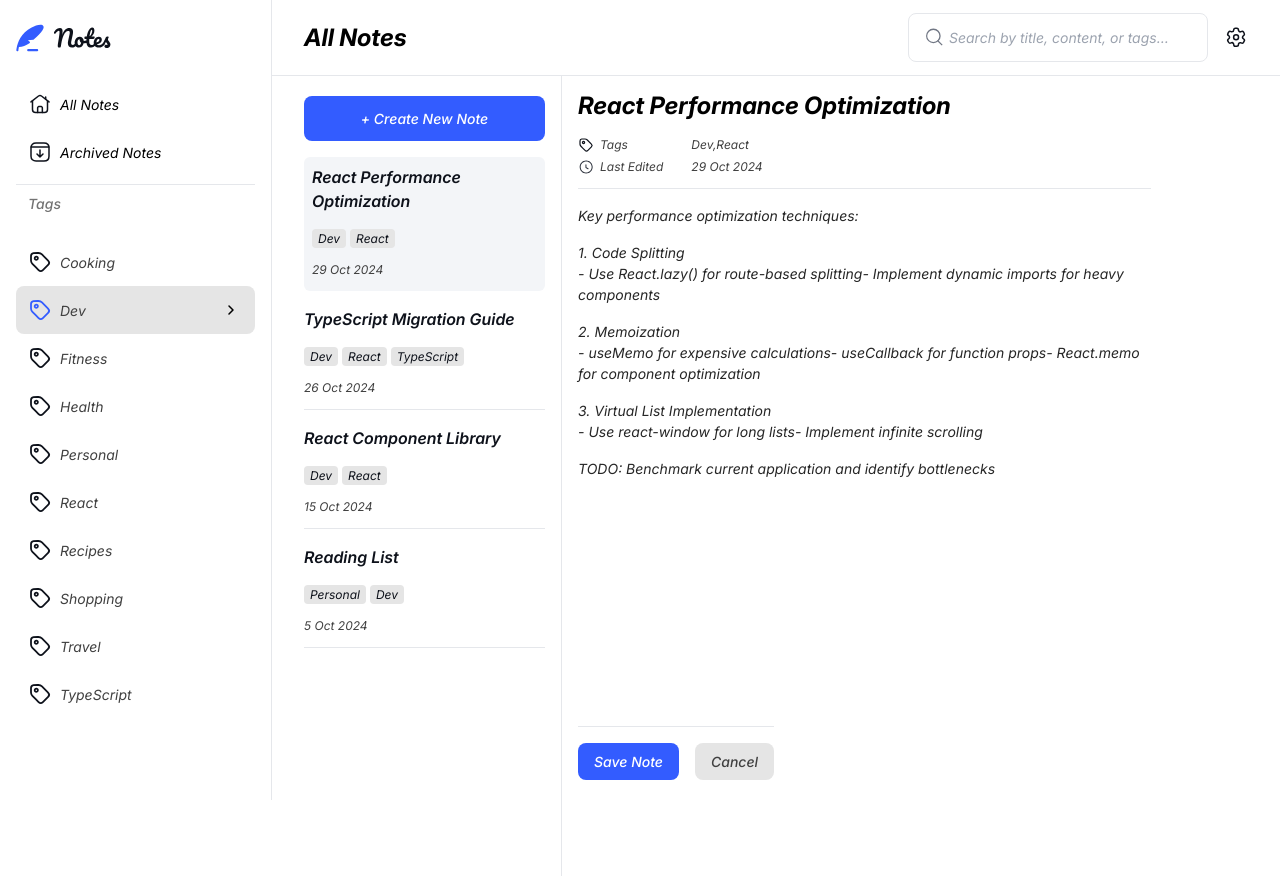
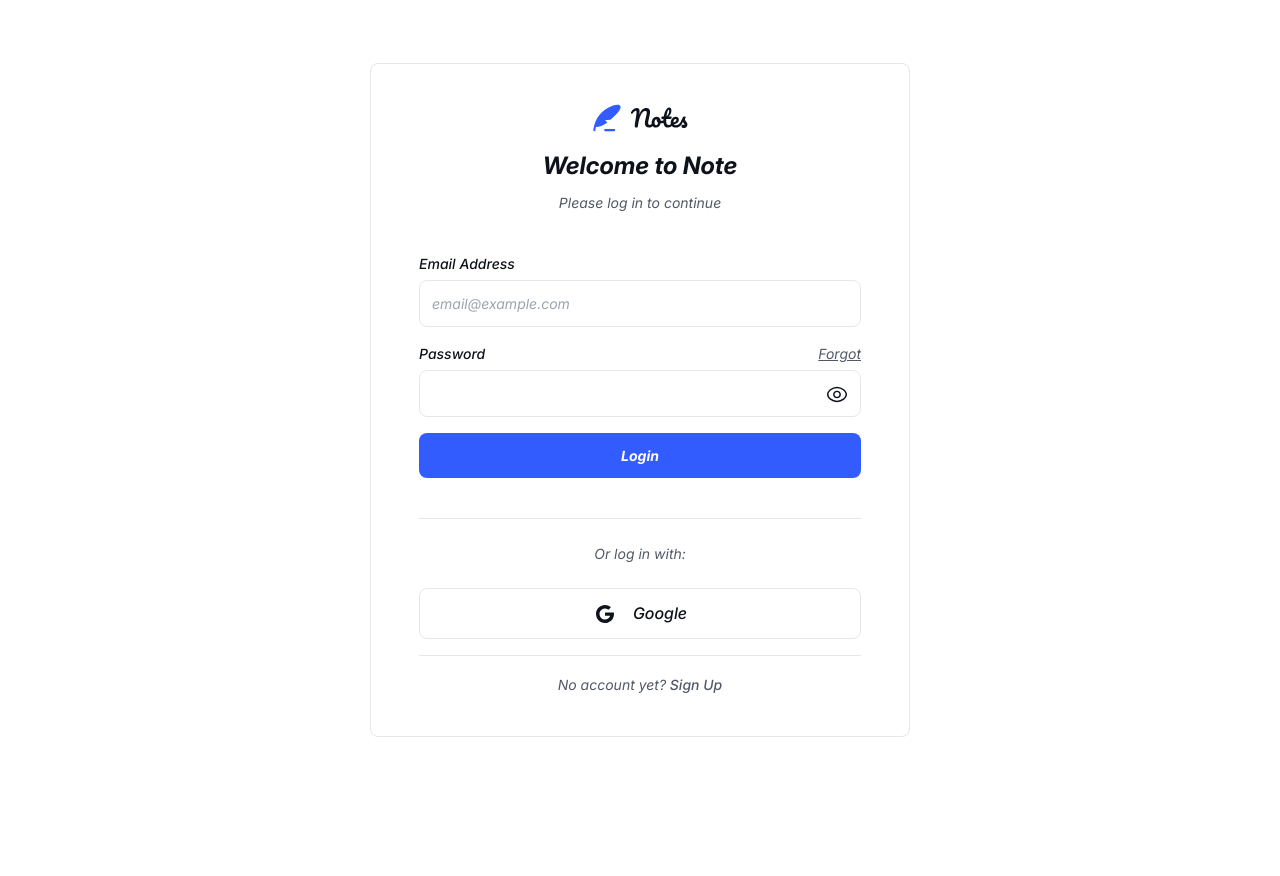
Before and after one commit to 12Ricky0/notes-app, a Next.js app: page / in a window 1280 px wide. After the commit the page ends 800 px from the top, so only its background shows below. Built offline with nearby package versions, Linux system fonts and the light colour scheme.

Commit message:
archived completed

```diff
--- a/app/page.tsx
+++ b/app/page.tsx
@@ -1,34 +1,9 @@
 import Login_form from "@/components/forms/login_form";
-import Forgot_form from "@/components/forms/forgot_pswd_form";
-import Reset_form from "@/components/forms/reset_pswd_form";
-import Signup_form from "@/components/forms/signup_form";
-import Delete from "@/components/modals/Delete_modal";
-import Sidebar_Menu from "@/components/ui/sidebar_menu";
-import Header from "@/components/ui/header";
-import Header_Control from "@/components/ui/header_control";
-import Note_Container from "@/components/ui/note_container";
-import Sidebar_Nav from "@/components/ui/sidebar_navigation";
-import Note_Form from "@/components/forms/note_form";
-import {
-  Color_Theme,
-  Settings_UI,
-  Font_Theme,
-} from "@/components/ui/settings_ui";
-import { Right_Menu, Toast } from "@/components/ui/utilities";
 
 export default function Home() {
   return (
-    <main className="md:flex justify-between">
-      <div className="min-h-screen hidden md:inline-block">
-        <Sidebar_Nav />
-      </div>
-      <div className="md:w-full ">
-        <Header />
-        <div className="flex">
-          <Sidebar_Menu />
-          <Note_Container />
-        </div>
-      </div>
+    <main className=" flex items-center justify-center h-screen my-8 md:my-0">
+      <Login_form />
     </main>
   );
 }
--- /dev/null
+++ b/app/register/page.tsx
@@ -0,0 +1,9 @@
+import Signup_form from "@/components/forms/signup_form";
+
+export default function Register() {
+  return (
+    <main className=" flex items-center justify-center h-screen my-8 md:my-0">
+      <Signup_form />
+    </main>
+  );
+}
--- a/components/forms/login_form.tsx
+++ b/components/forms/login_form.tsx
@@ -2,6 +2,7 @@
 
 import Image from "next/image";
 import { useState } from "react";
+import Link from "next/link";
 
 export default function Login_form() {
   const [showPassword, setShowPassword] = useState(false);
@@ -95,10 +96,13 @@ export default function Login_form() {
         <span className="text-[14px] mt-6 font-normal mb-6 text-tetiary-semi-dark dark:text-secondary-light-gray">
           No account yet?
         </span>
-        <span className="cursor-pointer text-tetiary-semi-dark font-medium dark:text-secondary-light-gray text-[14px] hover:text-primary-blue">
+        <Link
+          href="/register"
+          className="cursor-pointer text-tetiary-semi-dark font-medium dark:text-secondary-light-gray text-[14px] hover:text-primary-blue"
+        >
           {" "}
           Sign Up
-        </span>
+        </Link>
       </div>
     </section>
   );
--- a/components/forms/signup_form.tsx
+++ b/components/forms/signup_form.tsx
@@ -2,8 +2,9 @@
 
 import Image from "next/image";
 import { useState } from "react";
+import Link from "next/link";
 
-export default function Login_form() {
+export default function Signup_form() {
   const [showPassword, setShowPassword] = useState(false);
   return (
     <section className="mx-4 border rounded-lg text-center bg-white dark:bg-primary-dark md:w-[540px] w-full">
@@ -103,10 +104,13 @@ export default function Login_form() {
         <span className="text-[14px] mt-6 font-normal mb-6 text-tetiary-semi-dark dark:text-secondary-light-gray">
           Already have an account?
         </span>
-        <span className="cursor-pointer text-tetiary-semi-dark font-medium dark:text-secondary-light-gray text-[14px] hover:text-primary-blue">
+        <Link
+          href="/"
+          className="cursor-pointer text-tetiary-semi-dark font-medium dark:text-secondary-light-gray text-[14px] hover:text-primary-blue"
+        >
           {" "}
           Login
-        </span>
+        </Link>
       </div>
     </section>
   );
--- a/components/ui/header.tsx
+++ b/components/ui/header.tsx
@@ -1,8 +1,13 @@
+"use client";
 import Image from "next/image";
+import { useContext } from "react";
+import { NotesContext } from "@/context";
 
 export default function Header() {
+  const { tag } = useContext(NotesContext);
+
   return (
-    <header className=" lg:bg-none py-[13px] dark:bg-black lg:border-b">
+    <header className=" lg:bg-none py-[13px] dark:bg-black lg:border-b static">
       <Image
         src="/assets/images/logo.svg"
         width={24}
@@ -11,7 +16,21 @@ export default function Header() {
         className="w-auto h-auto mx-4 md:mx-8 pt-[23p] lg:hidden"
       />
       <div className="lg:flex justify-between items-center mx-8 hidden ">
-        <h1 className="font-bold text-black text-[24px]">All Notes</h1>
+        <h1
+          className={`font-bold text-black text-[24px] ${
+            tag == "" ? "hidden" : "block"
+          }`}
+        >
+          {tag == "Archieved" ? "" : "Notes Tagged:"}
+          {tag}
+        </h1>
+        <h1
+          className={`font-bold text-black text-[24px] ${
+            tag == "" ? "block" : "hidden"
+          }`}
+        >
+          All Notes
+        </h1>
 
         <div className="flex gap-4">
           <div className="relative">
--- a/components/ui/note_container.tsx
+++ b/components/ui/note_container.tsx
@@ -47,7 +47,7 @@ export default function Note_Container() {
 
   return (
     <section
-      className={`lg:w-[60%]  ${
+      className={`lg:w-[60%] lg:h-screen overflow-scroll  ${
         pathname == "/dashboard/notes/details" ? "block" : "hidden lg:block"
       }`}
     >
--- a/components/ui/sidebar_menu.tsx
+++ b/components/ui/sidebar_menu.tsx
@@ -27,16 +27,16 @@ export default function Sidebar_Menu() {
 
   const { title, setTitle, tag } = useContext(NotesContext);
 
-  let notes;
+  let notes = data.notes;
 
-  if (tag) {
+  if (tag == "Archieved") {
+    notes = data.notes.filter((note) => note.isArchived === true);
+  } else if (tag) {
     notes = data.notes.filter((note) => note.tags.includes(tag));
-  } else {
-    notes = data.notes;
   }
 
   return (
-    <section className="lg:w-[290px] md:w-full lg:border-r dark:bg-black h-screen ">
+    <section className="lg:w-[290px] md:w-full lg:border-r dark:bg-black h-screen overflow-scroll ">
       <div className="lg:pl-8 lg:mr-4 mx-4 md:mx-8 lg:mx-0 md:pt-[20px] lg:last:pb-0 pb-[100px]">
         <Link
           className="bg-primary-blue hidden lg:flex text-white py-3 rounded-lg font-medium text-[14px] justify-center"
@@ -44,6 +44,30 @@ export default function Sidebar_Menu() {
         >
           + Create New Note
         </Link>
+        <h1
+          className={`font-bold text-black text-[24px] mt-[20px] mb-2 lg:hidden ${
+            tag == "" ? "hidden" : "block"
+          }`}
+        >
+          {tag == "Archieved" ? "" : "Notes Tagged:"}
+          {tag}
+        </h1>
+        <h1
+          className={`font-bold text-black text-[24px] mt-[20px] mb-2 lg:hidden ${
+            tag == "" ? "block" : "hidden"
+          }`}
+        >
+          All Notes
+        </h1>
+
+        <p
+          className={`text-neutral-700 font-normal text-[14px] my-4 ${
+            tag == "Archieved" ? "block" : "hidden"
+          }`}
+        >
+          All your archived notes are stored here. You can restore or delete
+          them anytime.
+        </p>
         {notes?.map((note, index) => (
           <div onClick={() => setTitle(note.title)} key={index}>
             <article
--- a/components/ui/sidebar_navigation.tsx
+++ b/components/ui/sidebar_navigation.tsx
@@ -3,6 +3,8 @@ import Image from "next/image";
 import data from "../../data.json";
 import { useContext } from "react";
 import { NotesContext } from "../../context";
+import Link from "next/link";
+import { useRouter } from "next/navigation";
 
 export default function Sidebar_Nav() {
   // Use a Set to store unique tags
@@ -19,9 +21,10 @@ export default function Sidebar_Nav() {
   const tagsArray = Array.from(uniqueTags).sort();
 
   const { tag, setTag, setMenu, menu } = useContext(NotesContext);
+  const router = useRouter();
 
   return (
-    <section className="lg:border-r lg:h-screen lg:w-[272px]">
+    <section className="lg:border-r lg:h-screen overflow-scroll lg:w-[272px]">
       <Image
         src="/assets/images/logo.svg"
         width={24}
@@ -59,7 +62,13 @@ export default function Sidebar_Nav() {
               } h-auto right-2`}
             />
           </div>
-          <div className="flex text-[14px] p-3 cursor-pointer items-center">
+          <div
+            onClick={() => setTag("Archieved")}
+            className={`flex justify-between cursor-pointer p-3 items-center ${
+              tag == "Archieved" && "bg-neutral-200 rounded-lg "
+            }`}
+          >
+            <div className={`flex text-[14px]  `}>
               <Image
                 src="/assets/images/icon-archive.svg"
                 width={24}
@@ -69,7 +78,16 @@ export default function Sidebar_Nav() {
               />
               <span>Archived Notes</span>
             </div>
-
+            <Image
+              src="/assets/images/icon-chevron-right.svg"
+              width={24}
+              height={24}
+              alt="arrow-right"
+              className={`w-auto ${
+                tag == "Archieved" ? "block" : "hidden"
+              } h-auto right-2`}
+            />
+          </div>
           <div className="border-t mt-2">
             <h1 className="mt-2 ml-3 mb-6 font-medium text-neutral-500 text-[14px]">
               Tags
@@ -132,7 +150,11 @@ export default function Sidebar_Nav() {
       <>
         <footer className=" bottom-0 border-t py-3 w-full justify-between bg-white md:px-8 px-4 fixed flex lg:hidden">
           <div
-            onClick={() => setMenu("Home")}
+            onClick={() => {
+              setMenu("Home");
+              setTag("");
+              router.push("/dashboard/notes");
+            }}
             className={`flex flex-col justify-center items-center ${
               menu == "Home" && "bg-blue-50 rounded"
             }  px-[22px]  py-1`}
@@ -166,7 +188,11 @@ export default function Sidebar_Nav() {
             </span>
           </div>
           <div
-            onClick={() => setMenu("Archieved")}
+            onClick={() => {
+              setMenu("Archieved");
+              setTag("Archieved");
+              router.push("/dashboard/notes");
+            }}
             className={`flex flex-col justify-center px-[22px] items-center ${
               menu == "Archieved" && "bg-blue-50 rounded"
             }`}
@@ -188,6 +214,7 @@ export default function Sidebar_Nav() {
               menu == "Tag" && "bg-blue-50 rounded"
             }`}
           >
+            <Link href="/dashboard/menu">
               <Image
                 src="/assets/images/icon-tag.svg"
                 width={24}
@@ -198,6 +225,7 @@ export default function Sidebar_Nav() {
               <span className="hidden md:block text-[12px] text-tetiary-semi-dark">
                 Tag
               </span>
+            </Link>
           </div>
           <div
             onClick={() => setMenu("Settings")}
```
Lines whose indentation alone changed are shown as unchanged.
